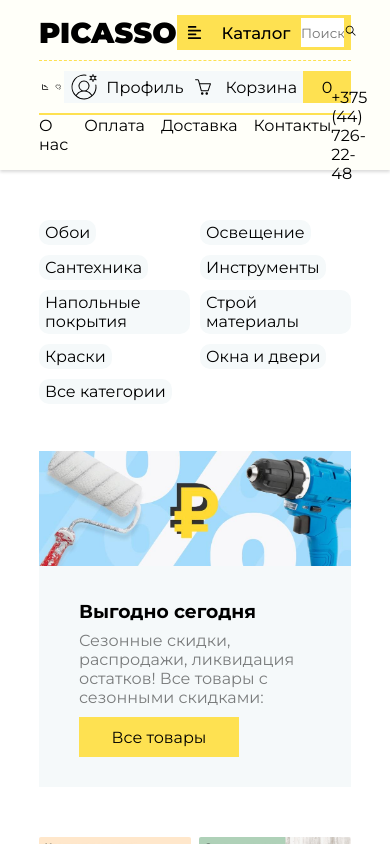
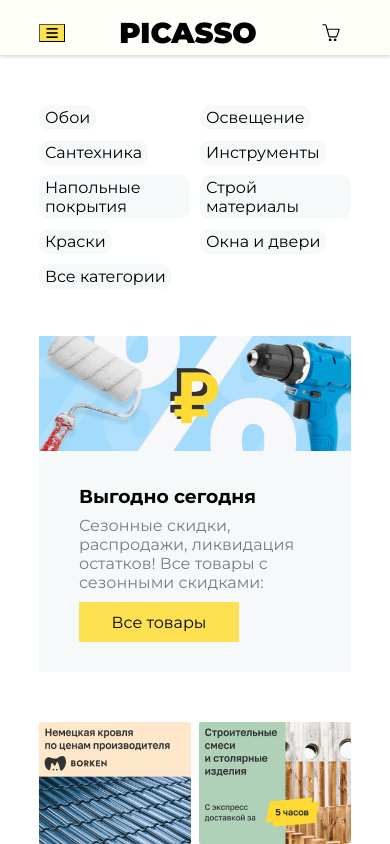
Before and after one commit to N1kman/PicassoOnlineShopFront, a React (Create React App) app in the folder app/: page / in a window 390 px wide. Shown: the top 844 px of the page. Built offline with nearby package versions, Linux system fonts and the light colour scheme.

Commit message:
added adaptive header

```diff
--- a/app/src/components/footer/Footer.js
+++ b/app/src/components/footer/Footer.js
@@ -1,6 +1,5 @@
 import "./footer.css"
-import { useState } from "react";
-import { useEffect } from "react";
+import { useState, useEffect } from "react";
 
 function Footer() {
     const [isOpenCompanyList, setOpenCompanyList] = useState(false);
@@ -48,8 +47,8 @@
                                 <button className="open-button" onClick={() => setOpenCompanyList((prev) => !prev)}>
                                     {
                                         isOpenCompanyList ?
-                                            <i class="fa-solid fa-arrow-up-long arrow-icon"></i> :
-                                            <i class="fa-solid fa-arrow-down-long arrow-icon"></i>
+                                            <i className="fa-solid fa-arrow-up-long arrow-icon"></i> :
+                                            <i className="fa-solid fa-arrow-down-long arrow-icon"></i>
                                     }
                                 </button>
                             </div>
@@ -70,8 +69,8 @@
                                 <button className="open-button" onClick={() => setOpenServiceList((prev) => !prev)}>
                                     {
                                         isOpenServiceList ?
-                                            <i class="fa-solid fa-arrow-up-long arrow-icon"></i> :
-                                            <i class="fa-solid fa-arrow-down-long arrow-icon"></i>
+                                            <i className="fa-solid fa-arrow-up-long arrow-icon"></i> :
+                                            <i className="fa-solid fa-arrow-down-long arrow-icon"></i>
                                     }
                                 </button>
                             </div>
@@ -92,8 +91,8 @@
                                 <button className="open-button" onClick={() => setOpenСooperationList((prev) => !prev)}>
                                     {
                                         isOpenСooperationList ?
-                                            <i class="fa-solid fa-arrow-up-long arrow-icon"></i> :
-                                            <i class="fa-solid fa-arrow-down-long arrow-icon"></i>
+                                            <i className="fa-solid fa-arrow-up-long arrow-icon"></i> :
+                                            <i className="fa-solid fa-arrow-down-long arrow-icon"></i>
                                     }
                                 </button>
                             </div>
--- a/app/src/components/footer/footer.css
+++ b/app/src/components/footer/footer.css
@@ -1,5 +1,3 @@
-@import url("https://cdnjs.cloudflare.com/ajax/libs/font-awesome/6.5.1/css/all.min.css");
-
 .footer__container {
     display: flex;
     justify-content: center;
--- a/app/src/components/header/Header.js
+++ b/app/src/components/header/Header.js
@@ -1,4 +1,5 @@
 import "./header.css"
+import { useState, useEffect } from "react";
 import { FaAlignLeft } from "react-icons/fa6";
 import { IoIosSearch } from "react-icons/io";
 import { FaChartGantt } from "react-icons/fa6";
@@ -7,6 +8,30 @@
 import { SlBasket } from "react-icons/sl";
 
 const Header = () => {
+  const [isOpen, setOpen] = useState(false);
+
+  const [windowWidth, setWindowWidth] = useState(window.innerWidth);
+
+  const handleResize = () => {
+    setWindowWidth(window.innerWidth);
+  };
+
+  useEffect(() => {
+    window.addEventListener('resize', handleResize);
+
+    return () => {
+      window.removeEventListener('resize', handleResize);
+    };
+  }, []);
+
+  useEffect(() => {
+    if (windowWidth > 600) {
+      setOpen(true)
+    } else {
+      setOpen(false)
+    }
+  }, [windowWidth]);
+
   return (
     <div className="header__container">
       <div className="header">
@@ -14,14 +39,23 @@
           <div className="header__area-topleft">
 
             <div className="header__area-logo">
+              <button className="menu-btn" onClick={() => setOpen((prev) => !prev)}>
+                {isOpen ? <i class="fa-solid fa-xmark icon-menu"></i> : <i className="fa-solid fa-bars icon-menu"></i>}
+              </button>
               <a href="/" className="header__logo">PICASSO</a>
+              <a href="/" className="">
+                <SlBasket className="header__cart-icon" />
+              </a>
             </div>
 
+            {isOpen &&
               <button type="button" className="header__catalog-btn btn">
                 <FaAlignLeft className="header__catalog-icon" />
                 <p className="header__catalog">Каталог</p>
               </button>
+            }
 
+            {isOpen &&
               <div className="header__area-search">
                 <form className="header__form-search">
                   <input type="text" autoComplete="off" className="header__input-search" placeholder="Поиск"></input>
@@ -30,9 +64,10 @@
                   </button>
                 </form>
               </div>
-
+            }
           </div>
 
+          {isOpen &&
             <div className="header__controls">
               <a href="/" className="header__control-btn">
                 <FaChartGantt className="header__compare" />
@@ -53,8 +88,11 @@
                 <p className="header__cart-counter">0</p>
               </a>
             </div>
+          }
         </div>
 
+
+        {isOpen &&
           <div className="header-bottom">
             <div className="header__area-menu">
               <ul className="header__menu">
@@ -68,6 +106,7 @@
               <a className="header__phone-value" href="tel:+375447262248">+375 (44) 726-22-48</a>
             </div>
           </div>
+        }
       </div>
     </div>
   );
--- a/app/src/components/header/header.css
+++ b/app/src/components/header/header.css
@@ -18,7 +18,7 @@
 
 .header-top,
 .header-bottom {
-    height: 40px;
+    height: auto;
     display: flex;
     justify-content: space-between;
 }
@@ -31,20 +31,18 @@
 .header__area-topleft {
     display: flex;
     justify-content: space-between;
-    align-items: center;
     width: 50%;
 }
 
 .header__area-logo {
     display: flex;
-    justify-content: center;
+    justify-content: space-between;
     align-items: center;
     height: 100%;
 }
 
 .header__logo {
     text-align: center;
-    width: 100%;
     font-weight: 900;
     font-size: 1.8em;
 }
@@ -93,6 +91,10 @@
     border: none;
 }
 
+.header__input-search:focus {
+    outline: none;
+}
+
 .header__search-btn {
     height: 85%;
     width: 13%;
@@ -127,7 +129,6 @@
     height: 100%;
     background-color: var(--color-gray);
 }
-
 
 .header__profile-text,
 .header__cart-text {
@@ -192,6 +193,11 @@
     height: 100%;
 }
 
+.menu-btn,
+.header__cart-icon {
+    display: none;
+}
+
 
 @media (max-width: 1650px) {
     .header__controls {
@@ -221,7 +227,6 @@
 
 @media (max-width: 1170px) {
     .header-top {
-        height: 90px;
         flex-direction: column;
         gap: 10px;
     }
@@ -254,3 +259,79 @@
         width: 10em;
     }
 }
+
+@media (max-width: 600px) {
+
+    .menu-btn,
+    .header__cart-icon {
+        display: block;
+    }
+
+    .menu-btn {
+        border-width: 0.5px;
+        background-color: var(--color-yellow);
+
+    }
+
+    .icon-menu {
+        width: 1.5rem;
+        cursor: pointer;
+    }
+
+    .header-top {
+        gap: 0px;
+    }
+
+    .header__area-topleft {
+        flex-direction: column;
+        gap: 5px;
+    }
+
+    .header__area-search {
+        height: auto;
+        width: auto;
+    }
+
+    .header__form-search {
+        height: 2rem;
+    }
+
+    .header__controls {
+        border-top: none;
+    }
+
+    .header-bottom {
+        flex-direction: column;
+        align-items: flex-start;
+        gap: 1rem;
+        font-weight: 600;
+        padding-left: 0.8rem;
+    }
+
+    .header__menu {
+        flex-direction: column;
+    }
+
+    .header__phone-value {
+        font-weight: 900;
+    }
+
+    .header__controls {
+        justify-content: left;
+        gap: 5px;
+    }
+
+    .basket,
+    .header__profile-text,
+    .header__catalog-icon {
+        display: none;
+    }
+
+    .header__control {
+        background-color: var(--color-white);
+    }
+
+    .header__cart-icon {
+        height: 1.1rem;
+    }
+}
--- a/app/src/styles/main.css
+++ b/app/src/styles/main.css
@@ -1,4 +1,5 @@
 @import url('https://fonts.googleapis.com/css2?family=Montserrat:ital,wght@0,100..900;1,100..900&display=swap');
+@import url("https://cdnjs.cloudflare.com/ajax/libs/font-awesome/6.5.1/css/all.min.css");
 
 :root {
     --color-yellow: #FEE151;
@@ -8,6 +9,10 @@
     --color-shadow: #00000026;
 }
 
+html {
+    min-width: 320px;
+}
+
 * {
     margin: 0;
     padding: 0;
```
Lines whose indentation alone changed are shown as unchanged.
